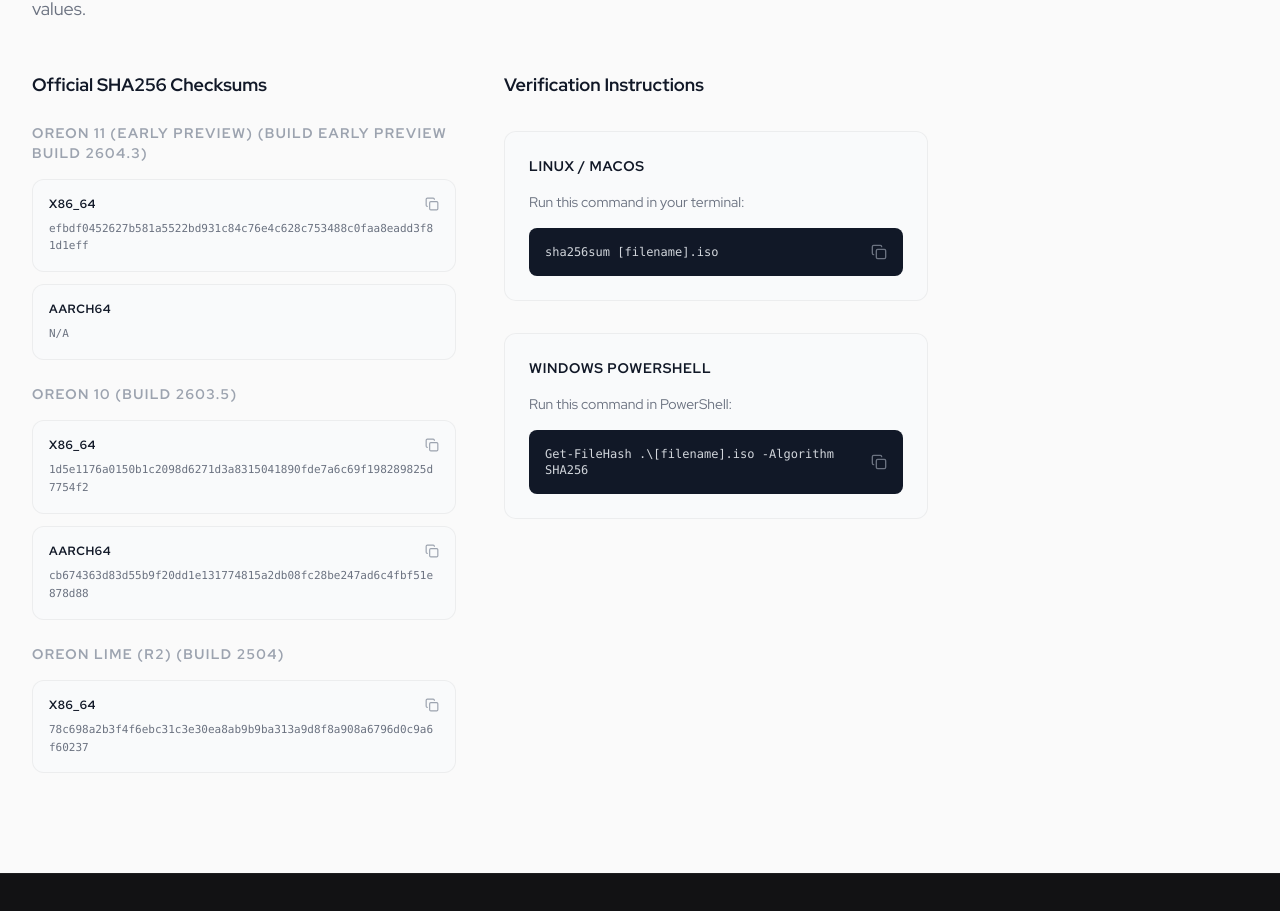
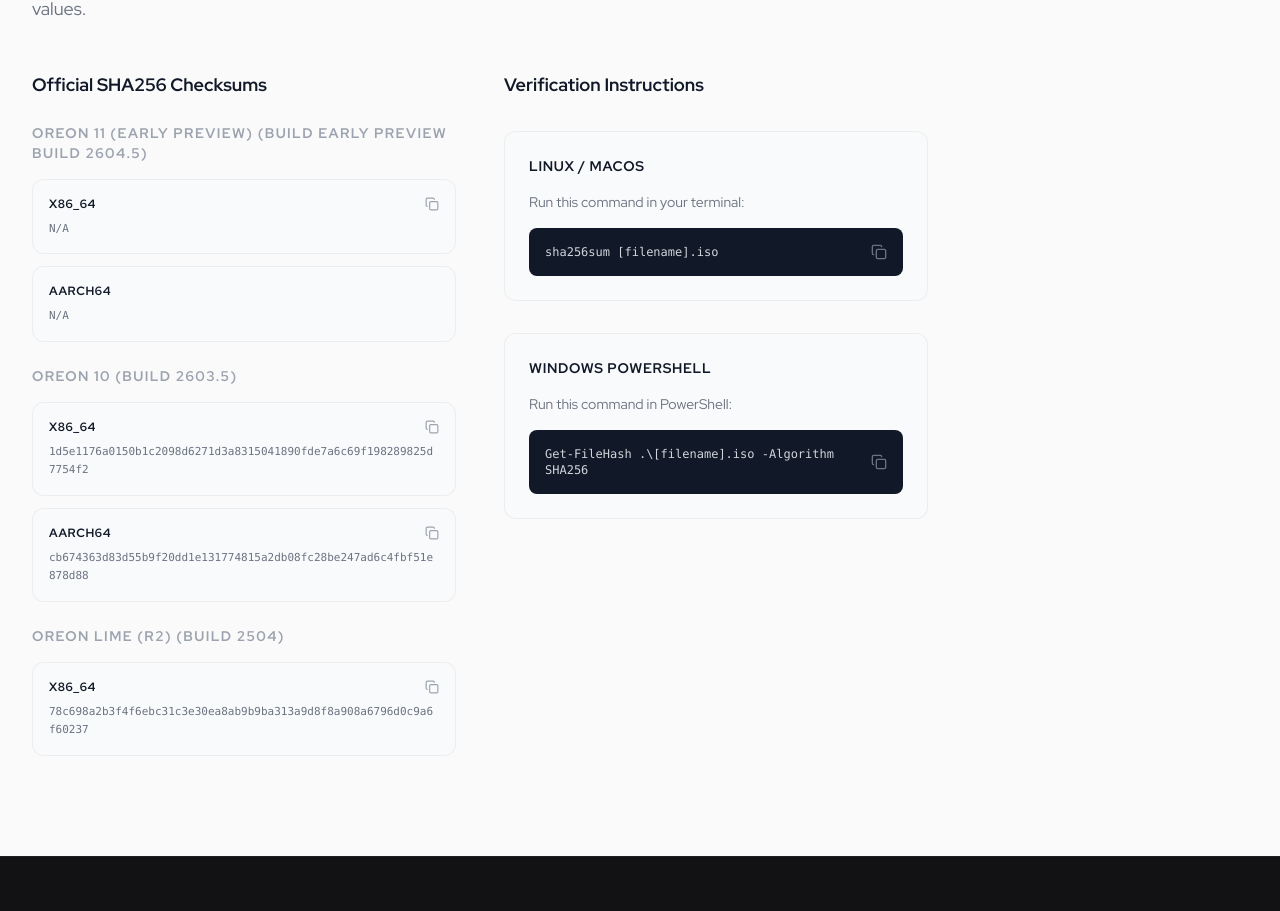
Before and after one commit to oreonhq/website, a Next.js app: page /en_us/oreon/download in a window 1280 px wide. Shown: the part 2239-3150 px from the top of the page. Built offline with nearby package versions, Linux system fonts and the light colour scheme.

Commit message:
or11 epb2604.5

```diff
--- a/app/[locale]/oreon/download/page.tsx
+++ b/app/[locale]/oreon/download/page.tsx
@@ -72,7 +72,7 @@ export default function Download() {
     {
       nameKey: 'Oreon 11 (Early Preview)',
       taglineKey: 'download.earlyPreview',
-      build: 'Early Preview Build 2604.3',
+      build: 'Early Preview Build 2604.5',
       descKey: 'download.oreon11Desc',
       sourceLink: 'https://github.com/oreonhq/rpm-specfiles',
       sourceLinkCaptionKey: 'download.github',
@@ -81,7 +81,7 @@ export default function Download() {
       image: '/or11epb.png',
       warningKey: 'download.oreon11Warning',
       architectures: [
-        { label: 'x86_64', noteKey: 'download.intelAmd', hash: 'efbdf0452627b581a5522bd931c84c76e4c628c753488c0faa8eadd3f81d1eff', link: 'https://mirrors.oreonhq.com/Oreon-11-RP1-EPB2604.3-x86_64.iso' },
+        { label: 'x86_64', noteKey: 'download.intelAmd', hash: 'N/A', link: 'https://mirrors.oreonhq.com/Oreon-11-RP1-EPB2604.5-x86_64.iso' },
         { label: 'aarch64', noteKey: 'download.arm64', disabled: true },
       ],
     },
```
